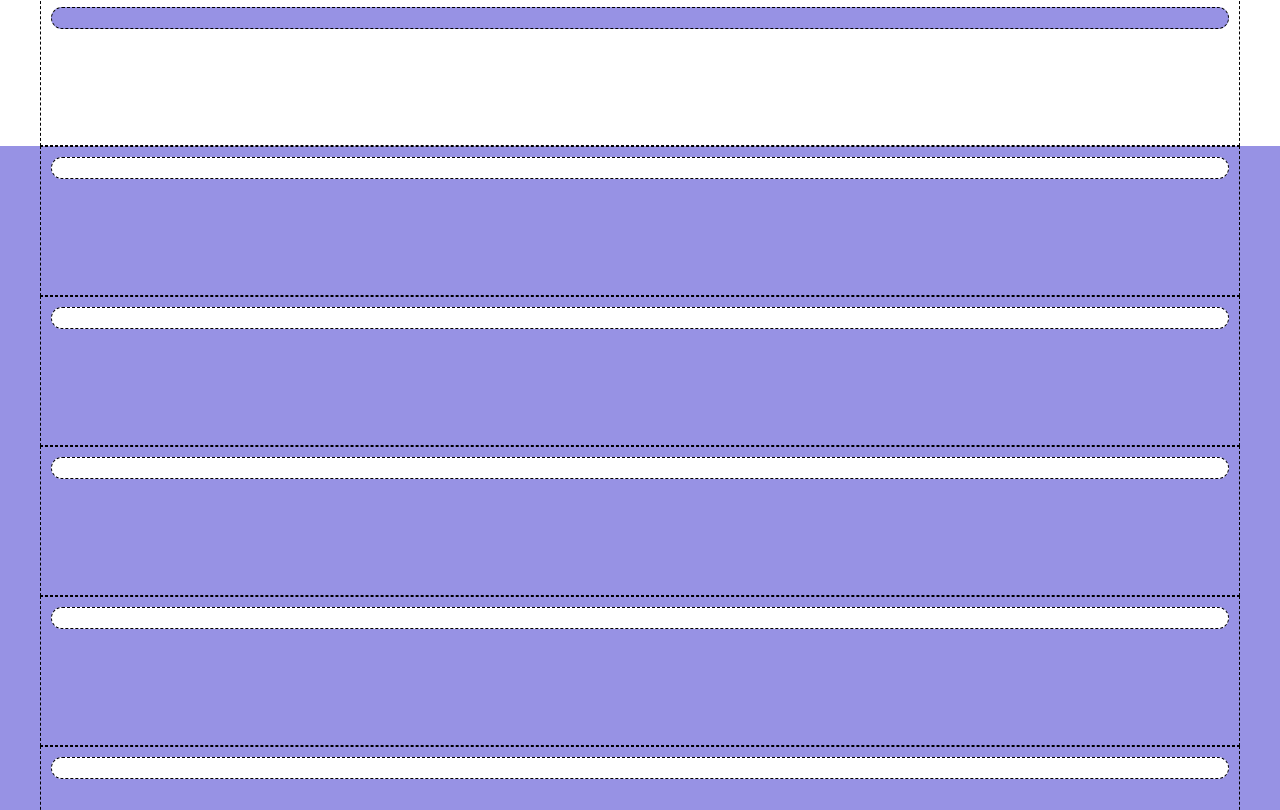
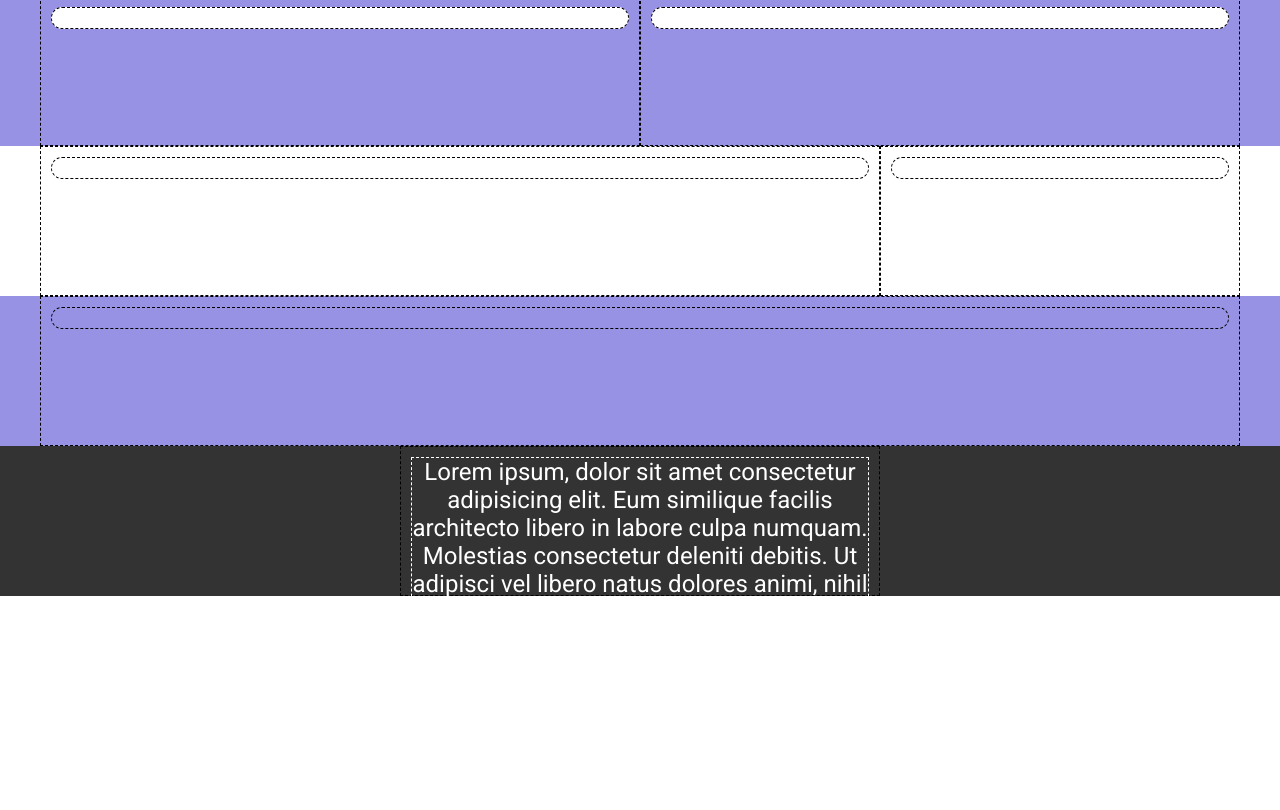
Before and after one commit to mariannacoppa/htmlcss-responsive-layout, a plain HTML site: page index.html in a window 1280 px wide. Shown: the part 1729-2539 px from the top of the page. After the commit the page ends 2356 px from the top, so only its background shows below. Drawn offline with Linux system fonts and the light colour scheme.

Commit message:
[UPD] add media query for tablet layout

```diff
--- a/css/style.css
+++ b/css/style.css
@@ -103,7 +103,7 @@ main {
 .bg:nth-child(even), #testimonials .content {
     background-color: #9792E4;
 }
-.col-33, .col-66, .col-25, .col-50, .col-75, .col-100 {
+.col-33, .col-66, .col-25, .col-50, .col-70, .col-30, .col-100 {
     width: 100%;
     height: 150px;
     border: 1px dashed black;
@@ -152,4 +152,27 @@ footer .container {
     border: 1px dashed white;
 }
 
-/*responsività*/
+/*responsività tablet*/
+@media screen and (min-width: 768px) {
+    .col-66 {
+        width: calc(100% / 3 * 2);
+    }
+    .col-33 {
+        width: calc(100% / 3);
+    }
+    #benefits .col-33 {
+        width: 50%;
+    }
+    .col-50 {
+        width: 100%;
+    }
+    .col-25 {
+        width: 100%;
+    }
+    .col-70 {
+        width: 70%;
+    }
+    .col-30 {
+        width: 30%;
+    }
+}
--- a/index.html
+++ b/index.html
@@ -127,10 +127,10 @@
         <div class="bg">
             <div class="container" id="about-us">
                 <div class="row">
-                    <div class="col-75">
+                    <div class="col-70">
                         <div class="content"></div>
                     </div>
-                    <div class="col-25">
+                    <div class="col-30">
                         <div class="content"></div>
                     </div>
                 </div>
```
